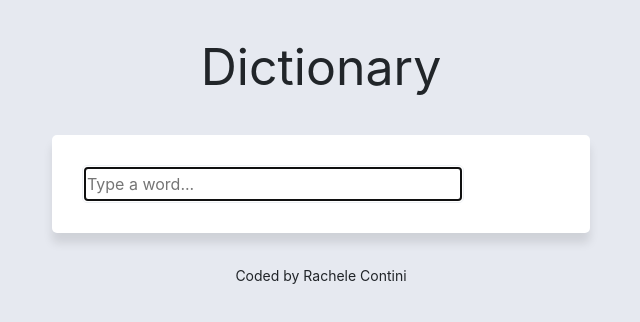
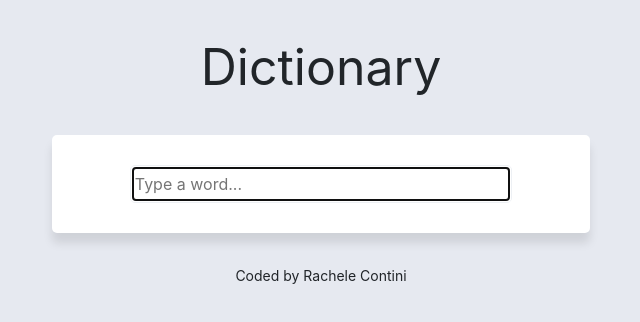
Before and after one commit to rcontini/Dictionary-Project-React, a React (Create React App) app: page / in a window 1280 px wide. Shown: the top 322 px of the page, without its empty margins (319-959 px from the left). Built offline with nearby package versions, Linux system fonts and the light colour scheme.

Commit message:
styling edits

```diff
--- a/src/Dictionary.css
+++ b/src/Dictionary.css
@@ -11,6 +11,10 @@
   box-shadow: 0 10px 10px rgb(0 0 0 /10%);
   margin: 10px;
 }
+.dictionary form {
+  display: flex;
+  justify-content: center;
+}
 .dictionary input {
   width: 80%;
   border-radius: 5px;
```
